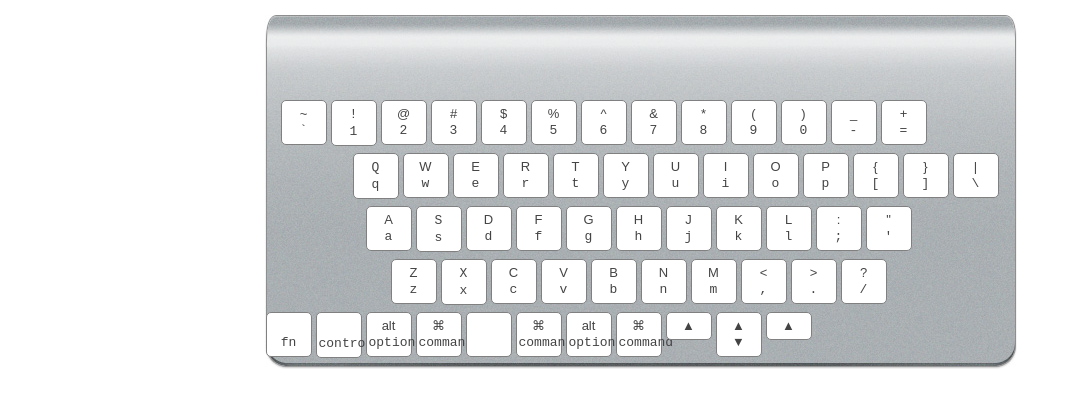
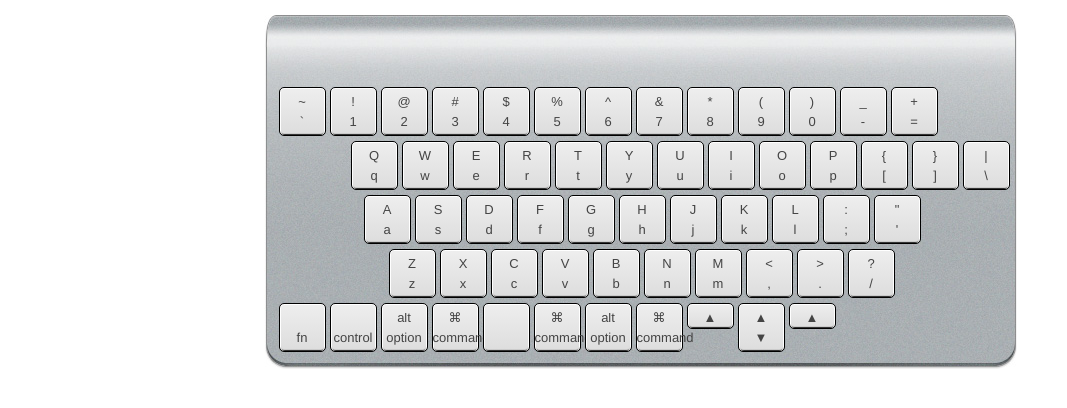
Before and after one commit to olivierlacan/VimKeys, a plain HTML site: page index.html in a window 1280 px wide. Shown: the part 52-460 px from the top of the page, without its empty margins (0-1067 px from the left). Drawn offline with nearby package versions, Linux system fonts and the light colour scheme.

Commit message:
Completed the default key state styling with lovely CSS3 box-shadows, amazed at the result.

```diff
--- a/css/style.css
+++ b/css/style.css
@@ -117,43 +117,81 @@ ul {
 	overflow: hidden;
 }
 ul:nth-child(1) {
-	margin-top: 85px;
-	margin-left: 15px;
+	margin-top: 70px;
+	margin-left: 14px;
 }
 ul:nth-child(2) {
-	margin-left: 87px;
+	margin-left: 86px;
 }
 ul:nth-child(3) {
-	margin-left: 100px;
+	margin-left: 99px;
 }
 ul:nth-child(4) {
-	margin-left: 125px;
+	margin-left: 124px;
+}
+ul:nth-child(5) {
+	margin-left: 14px;
 }
 ul li {
 	float: left;
 	padding: 0;
-	margin: 0 2px 7px;
-
+	margin: 0 1px 1px;
+}
+ul li:first-child {
+	margin-left: 0;
+}
+ul li:last-child {
+	margin-right: 0;
 }
 ul li dl {
 	display: block;
-	width: 40px;
+	width: 45px;
 	height: 50%;
-	padding: 5px 2px;
+	margin: 2px 1px;
+	padding: 0;
 	text-align: center;
-	background: #fff;
-	border: 1px solid grey;
+	background: #ccc;
+	background: -webkit-gradient(linear, 0% 0%, 0% 100%, from(#eee), to(#ddd));
+	box-shadow: 0 0 2px #000;
+	-webkit-box-shadow: 0px 1px 0px #fff inset,
+						1px 0 0px #fff inset,
+						-1px 0 0px #fff inset,
+						0 -1px 1px #222 inset;
 	border-radius: 5px;
 	-webkit-border-radius: 5px;
+	border: 1px solid #000;
+
 }
-ul li dl dt:hover {
-	background: red;
+ul li dl dt {
+	padding: 6px 0 5px;
+}
+ul li dl dt:first-child {
+	padding-bottom: 2px;
+}
+ul li dl dt:first-child:hover {
+	background: #111;
+	color: #ccc;
+	-webkit-border-top-left-radius: inherit;
+	-webkit-border-top-right-radius: inherit;
+}
+ul li dl dt:nth-child(3) {
+	padding-top: 2px;
+}
+ul li dl dt:nth-child(3):hover {
+	background: #222;
+	color: #ccc;
+	-webkit-border-bottom-left-radius: inherit;
+	-webkit-border-bottom-right-radius: inherit;
 }
 ul li dl dd {
 	display: none;
 }
 dl {
 	margin: 0;
+}
+
+kbd {
+	font-family: Helvetica, Arial, sans-serif;
 }
 
 @media screen and (min-width: 960px) {
```
